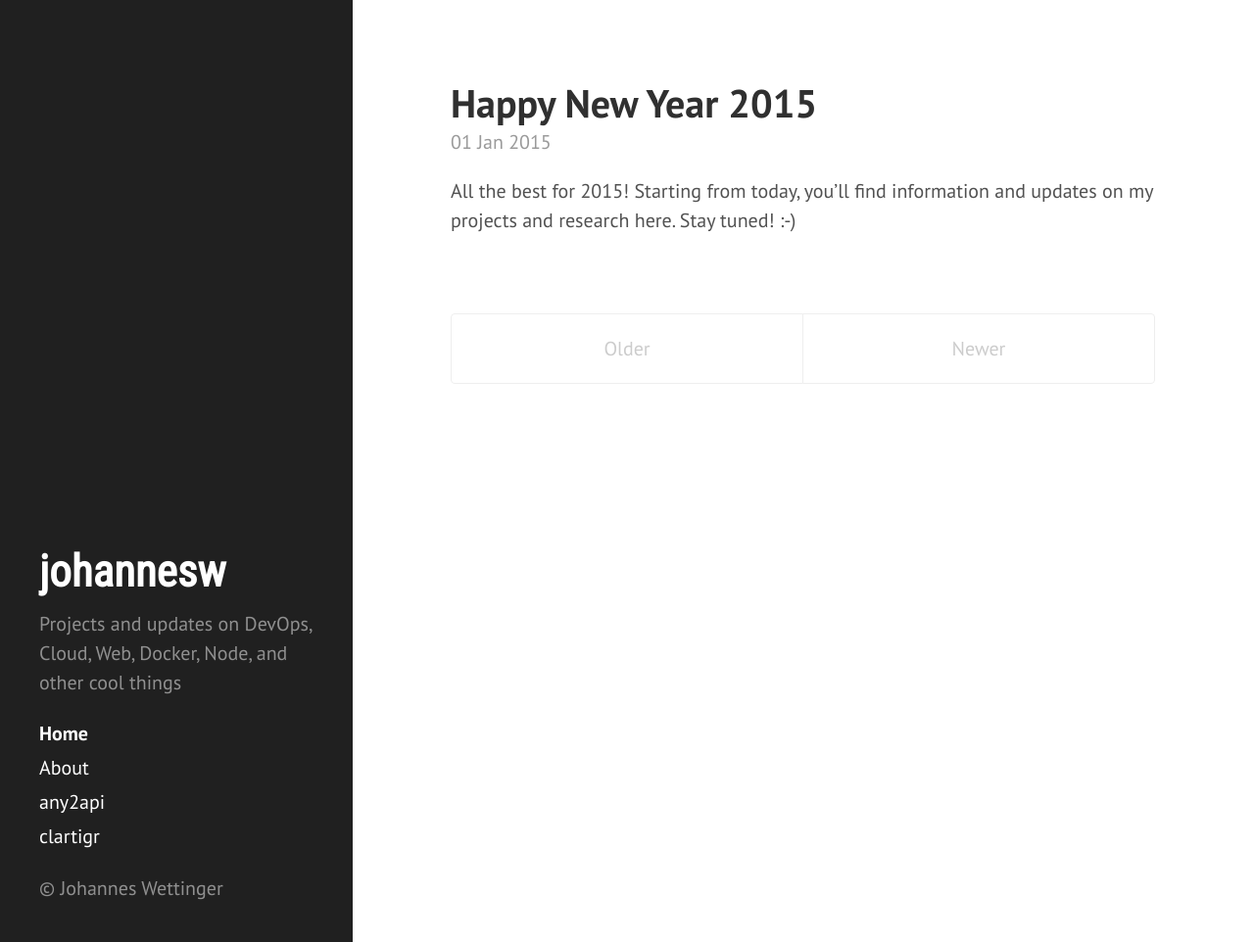
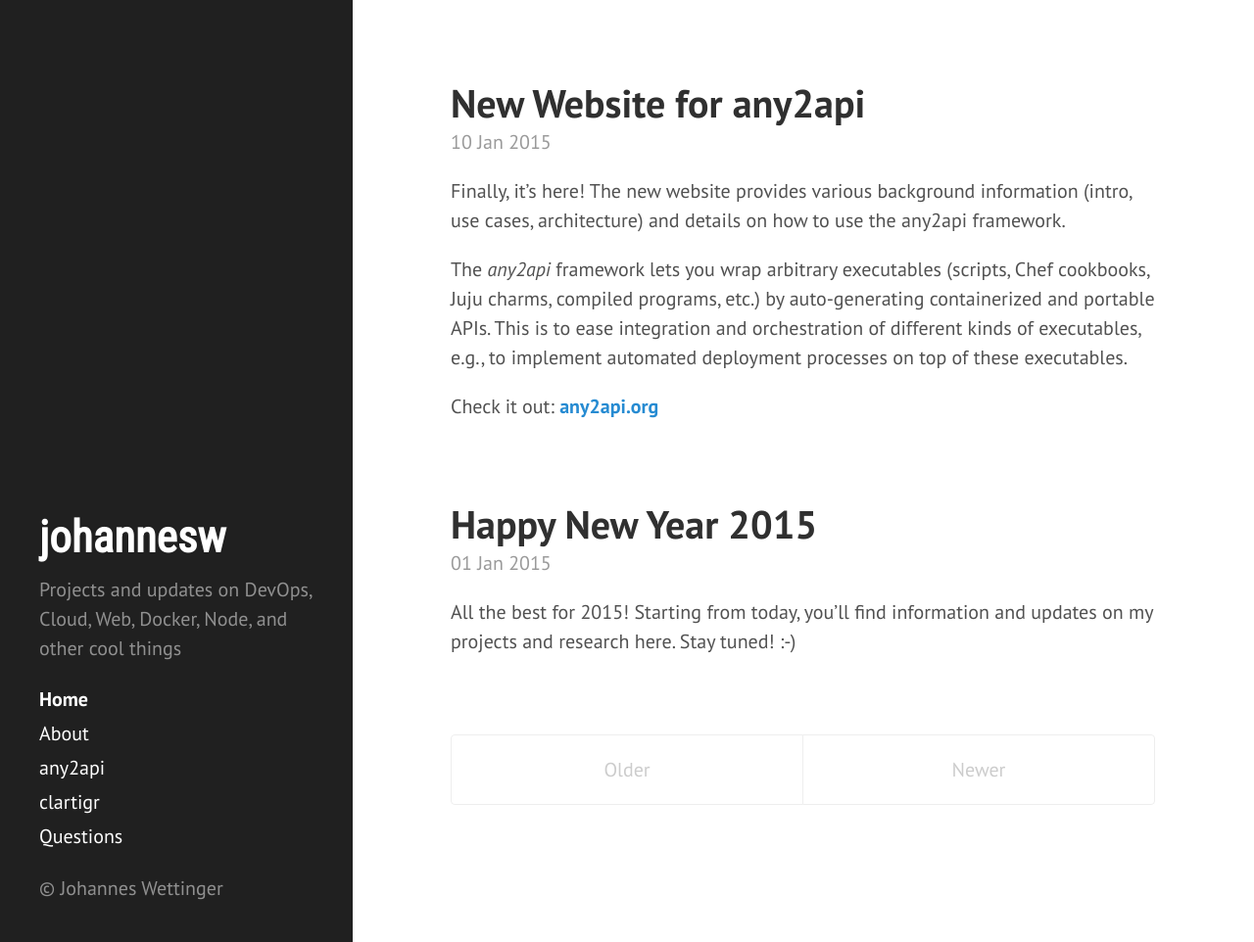
Before and after one commit to jojow/jojow.github.io, a Jekyll site: the page built from index.html, in a window 1280 px wide and 962 px high. Shown: the whole window at 98% size. Built offline with Jekyll 4.4.1, drawn with Linux system fonts in a browser that asks for light colours; Markdown is read by kramdown in place of the engine named in the settings; the list of posts is cut into pages by our own code.

Commit message:
new any2api website

```diff
--- a/_includes/sidebar.html
+++ b/_includes/sidebar.html
@@ -25,7 +25,9 @@
       {% endfor %}
 
       <!-- <a class="sidebar-nav-item" href="{{ site.github.repo }}/archive/v{{ site.version }}.zip">Download</a> -->
-      <!-- <a class="sidebar-nav-item" href="{{ site.github.repo }}">GitHub project</a> -->
+
+      <a class="sidebar-nav-item" href="https://github.com/jojow/feedback/issues/new">Questions</a>
+
       <!-- <span class="sidebar-nav-item">Currently v{{ site.version }}</span> -->
     </nav>
 
--- /dev/null
+++ b/_posts/2015-01-10-new-any2api-website.md
@@ -0,0 +1,10 @@
+---
+layout: post
+title: New Website for any2api
+---
+
+Finally, it's here! The new website provides various background information (intro, use cases, architecture) and details on how to use the any2api framework.
+
+The *any2api* framework lets you wrap arbitrary executables (scripts, Chef cookbooks, Juju charms, compiled programs, etc.) by auto-generating containerized and portable APIs. This is to ease integration and orchestration of different kinds of executables, e.g., to implement automated deployment processes on top of these executables.
+
+Check it out: **[any2api.org](http://any2api.org)**
--- a/any2api.md
+++ b/any2api.md
@@ -6,6 +6,6 @@ weight: 10
 
 *Auto-generate containerized APIs for arbitrary executables*
 
-Use any2api to wrap arbitrary executables (scripts, Chef cookbooks, Juju charms, compiled programs, etc.) by auto-generating containerized API implementations. This is to ease integration and orchestration of different kinds of executables, e.g., to implement fully automated deployment processes.
+The *any2api* framework lets you wrap arbitrary executables (scripts, Chef cookbooks, Juju charms, compiled programs, etc.) by auto-generating containerized and portable APIs. This is to ease integration and orchestration of different kinds of executables, e.g., to implement automated deployment processes on top of these executables.
 
 See [any2api.org](http://any2api.org) for further details.
```
Also changed, not shown: README.md.
